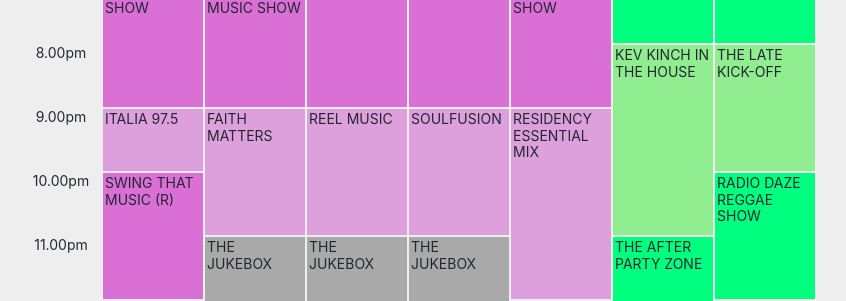
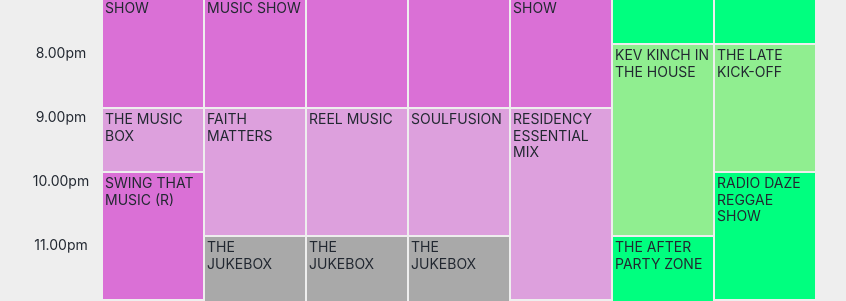
Before and after one commit to marlowfm/marlowfm.github.io, a Jekyll site: the page built from _pages/schedule.html, in a window 1280 px wide. Shown: the part 1081-1382 px from the top of the page, without its empty margins (301-1147 px from the left). Built offline with Jekyll 4.4.1, drawn with Linux system fonts in a browser that asks for light colours; cached includes are drawn as plain includes; nearby versions of some CDN libraries.

Commit message:
Replace ITA with BOX

```diff
--- a/_pages/schedule.html
+++ b/_pages/schedule.html
@@ -55,8 +55,8 @@ sidebar:
 			". eco nms r80 pfm rck mtm stm"
 			"t2000 eco nms r80 pfm rck kev sss"
 			". eco nms r80 pfm rck kev sss"
-			"t2100 ita fmt ree sfs rem kev sss"
-			". ita fmt ree sfs rem kev sss"
+			"t2100 box12 fmt ree sfs rem kev sss"
+			". box12 fmt ree sfs rem kev sss"
 			"t2200 stm2 fmt ree sfs rem kev rdr"
 			". stm2 fmt ree sfs rem kev rdr"
 			"t2300 stm2 juk2 juk3 juk4 rem apz rdr"
@@ -554,8 +554,8 @@ sidebar:
 		color: inherit;
 	}
 
-	.ita {
-		grid-area: ita;
+	.box12 {
+		grid-area: box12;
 		padding: 2px;
 		background-color: var(--background-weeknight-light);
 		color: inherit;
@@ -810,7 +810,7 @@ sidebar:
 	<a class="mtm" href="/programmes/more-than-madness/">MORE THAN MADNESS</a>
 	<a class="stm" href="/programmes/swing-that-music/">SWING THAT MUSIC</a>
 	<a class="eco" href="/programmes/eco-show/">THE ECO SHOW</a>
-	<a class="ita" href="/programmes/italia-975/">ITALIA 97.5</a>
+	<a class="box12" href="/programmes/music-box/">THE MUSIC BOX</a>
 	<a class="stm2" href="/programmes/swing-that-music/">SWING THAT MUSIC (R)</a>
 	<a class="nms" href="/programmes/new-music-show/">THE NEW MUSIC SHOW</a>
 	<a class="fmt" href="/programmes/faith-matters/">FAITH MATTERS</a>
```
Also changed, not shown: _programmes/italia-975.md (+1 -0 lines).
